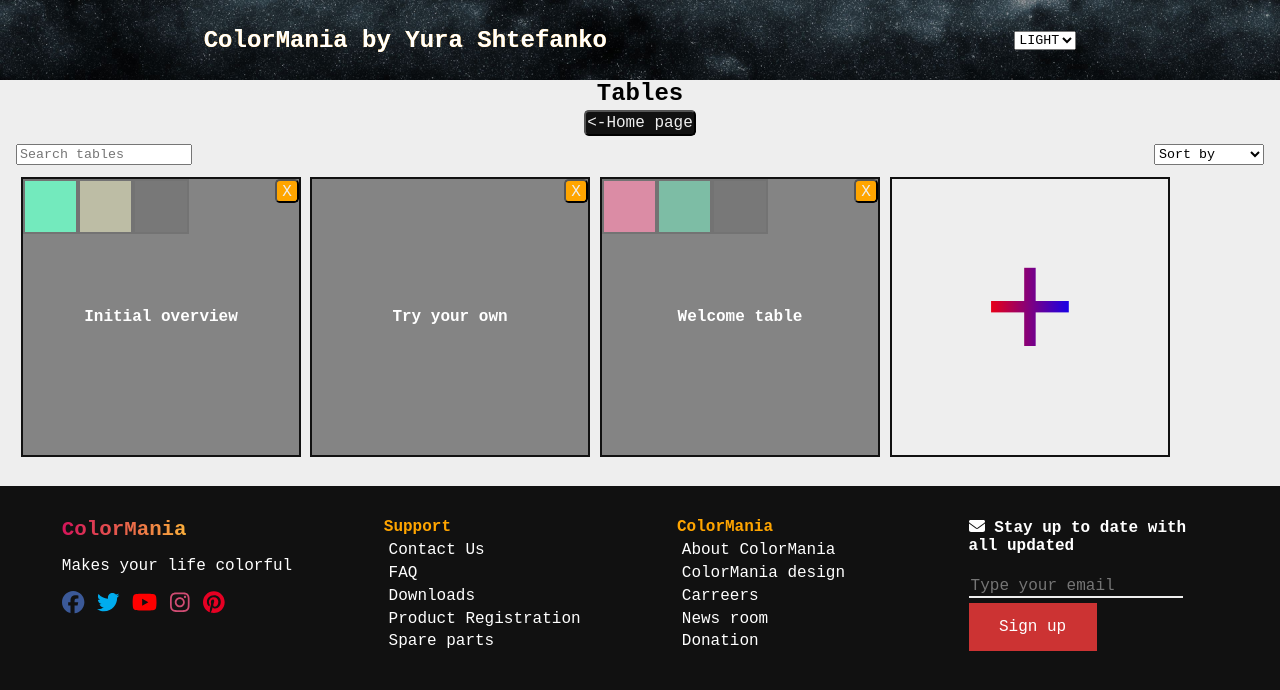
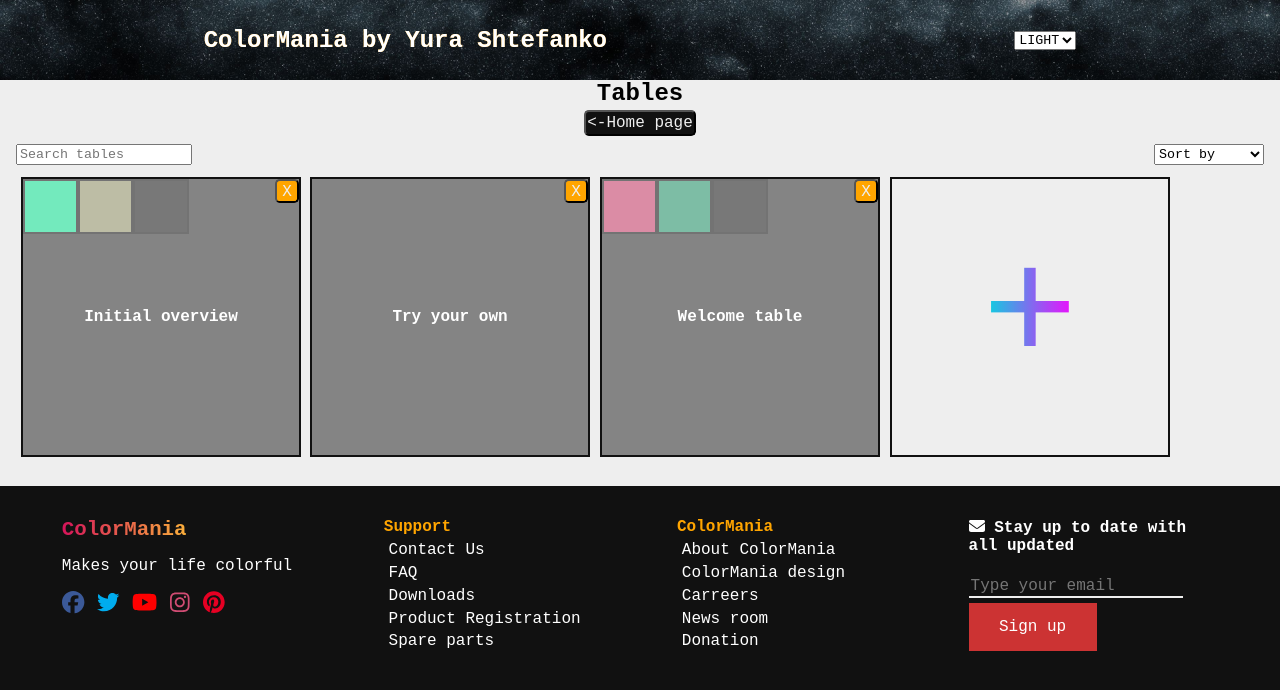
Before and after one commit to Viper-JSX/Colormania-React, a React (Create React App) app: page /tables in a window 1280 px wide. Shown: the top 690 px of the page. Built offline with nearby package versions, Linux system fonts and the light colour scheme.

Commit message:
Changed plusSign hover color

```diff
--- a/src/css/App.css
+++ b/src/css/App.css
@@ -19,7 +19,7 @@
     --defaultTransitionTime: 0.3s;
     --defaultFont: monospace, arial, sans-serif, serif;
 
-    --plusSignColor: linear-gradient(90deg, red, blue);
+    --plusSignColor: linear-gradient(90deg, #00DBDE 0%, #FC00FF 100%);
 }
 
 *{
@@ -79,8 +79,10 @@
 .plusSign{
     color: transparent;
     background: var(--plusSignColor);
+    background-color: var(--darkBackground);
     background-clip: text;
 }
+
 
 /*---App---*/
 
@@ -204,6 +206,10 @@
     animation-duration: 0.8s;
     animation-iteration-count: 1;
     animation-fill-mode: forwards;
+}
+
+.openTableCreator:hover .plusSign{
+    color: aqua;
 }
 
 .tableOpener:hover .tableOpenerTitleContainer{
```
